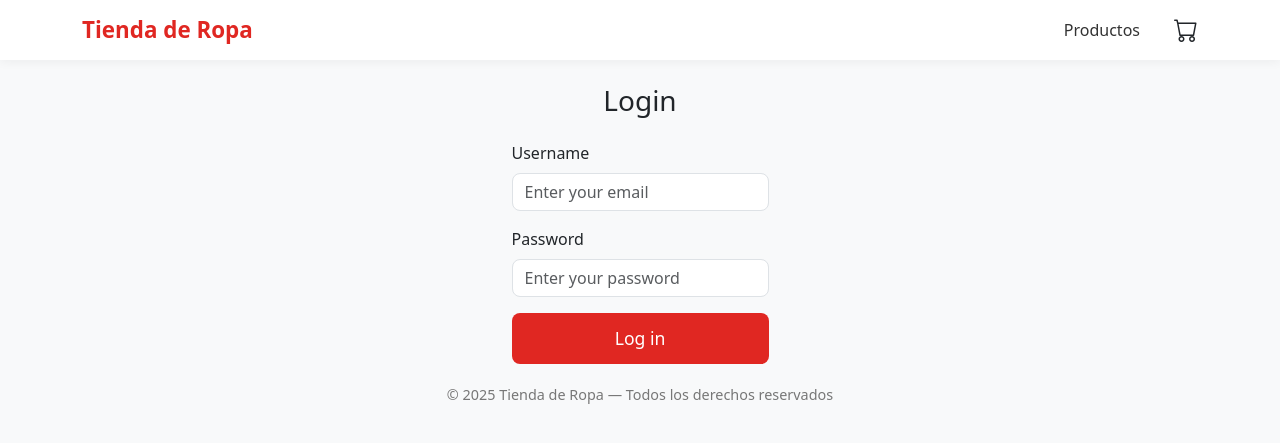
After one commit to MarcoFZ5/TiendaRopaEcommerce, a Flask app: page /login in a window 1280 px wide. The commit adds this page. Shown: the top 443 px of the page. Run offline with Flask 3, Linux system fonts and the light colour scheme; parts of the project's set-up code (start-up, migrations or seed data) failed here and were passed over.

Commit message:
feat login: implement fake login to give admin rol and access CRUD

```diff
--- a/Backend/controllers/home.py
+++ b/Backend/controllers/home.py
@@ -1,4 +1,4 @@
-from flask import Blueprint, render_template, request
+from flask import Blueprint, render_template, request, redirect, session
 from services.producto_service import traerProductos, traerProductosPorCategoria, producto_unico
 from services.categoria_service import traerCategorias
 
@@ -6,6 +6,8 @@ home_bp = Blueprint("home", __name__)
 
 @home_bp.route("/")
 def home():
+    if not session.get("rol"):
+        return redirect("/login")
     # Opciones
     pagina = request.args.get("page", 1, type=int)
     categoria = request.args.get("categoria", type= int)
--- /dev/null
+++ b/Backend/controllers/login.py
@@ -0,0 +1,24 @@
+from flask import Blueprint, render_template, request, session, redirect
+from services.login_service import verificarDatos
+
+login_bp = Blueprint("login", __name__)
+
+@login_bp.route("/login", methods = ["GET", "POST"])
+def login():
+    if request.method == "POST":
+        usuario = request.form.get("username")
+        password = request.form.get("password")
+
+        rol_usuario = verificarDatos(usuario, password)
+
+        if rol_usuario:
+            session["rol"] = rol_usuario
+            print(session.get("rol"))
+            return redirect("/")
+    else:
+        return render_template("login.html")
+
+@login_bp.route("/logout")
+def logout():
+    del session["rol"]
+    return redirect("/")
--- a/Backend/main.py
+++ b/Backend/main.py
@@ -7,10 +7,12 @@ def create_app():
     app.config.from_object(Config)
     db.init_app(app)
 
+    from controllers.login import login_bp
     from controllers.home import home_bp
     from controllers.producto import producto_bp
     from controllers.carrito import carrito_bp
 
+    app.register_blueprint(login_bp)
     app.register_blueprint(home_bp)
     app.register_blueprint(producto_bp)
     app.register_blueprint(carrito_bp)
--- /dev/null
+++ b/Backend/services/login_service.py
@@ -0,0 +1,5 @@
+USUARIO_ADMIN = "ADMIN"
+PASSWORD_ADMIN = "12345"
+
+def verificarDatos(username: str, password: str):
+     return "ADMIN" if username == USUARIO_ADMIN and password == PASSWORD_ADMIN else "USUARIO"
--- a/Backend/templates/baseTemplate.html
+++ b/Backend/templates/baseTemplate.html
@@ -34,6 +34,14 @@
             {% endif %}
           </a>
         </div>
+
+        {% if session.get('rol') %}
+        <div class="logout-icon ps-3">
+          <a href="/logout" class="text-dark" title="Cerrar sesión">
+            <i class="bi bi-box-arrow-right fs-4"></i>
+          </a>
+        </div>
+        {% endif %}
       </div>
     </div>
   </nav>
--- a/Backend/templates/carrito.html
+++ b/Backend/templates/carrito.html
@@ -1,6 +1,7 @@
 {% extends "baseTemplate.html" %}
 
 {% block content %}
+<body>
 <div class="container py-5">
   <div class="product-container mx-auto" style="max-width: 900px;">
     <h2 class="mb-4 text-center">Tu carrito</h2>
@@ -26,7 +27,7 @@
           <td class="text-danger fw-bold">₡{{ "%.2f"|format(p.subtotal) }}</td>
           <td>
             <form action="/eliminar_del_carrito/{{ p.id_variacion }}" method="POST" style="display:inline;">
-               <button class="btn btn-sm btn-outline-danger">🗑 Quitar</button>
+               <button class="btn btn-sm btn-outline-danger">Quitar</button>
             </form>
           </td>
         </tr>
@@ -44,7 +45,7 @@
 
     {% else %}
       <div class="text-center py-5">
-        <p class="text-muted fs-5 mb-4">Tu carrito está vacío 🕳️</p>
+        <p class="text-muted fs-5 mb-4">Esta vacio...</p>
         <a href="/" class="btn btn-outline-dark btn-lg">Volver a la tienda</a>
       </div>
     {% endif %}
--- /dev/null
+++ b/Backend/templates/login.html
@@ -0,0 +1,33 @@
+{% extends "baseTemplate.html" %} {% block content %}
+<body>
+  <div class="container d-flex justify-content-center pt-4">
+    <div class="login-container">
+      <h3 class="text-center mb-4">Login</h3>
+
+      <form action="/login" method="POST">
+        <div class="mb-3">
+          <label class="form-label">Username</label>
+          <input
+            type="text"
+            name="username"
+            class="form-control"
+            placeholder="Enter your email"
+          />
+        </div>
+
+        <div class="mb-3">
+          <label class="form-label">Password</label>
+          <input
+            type="password"
+            name="password"
+            class="form-control"
+            placeholder="Enter your password"
+          />
+        </div>
+
+        <button type="submit" class="btn btn-primary w-100">Log in</button>
+      </form>
+    </div>
+  </div>
+</body>
+{% endblock %}
```
Also changed, not shown: 1 other file.
